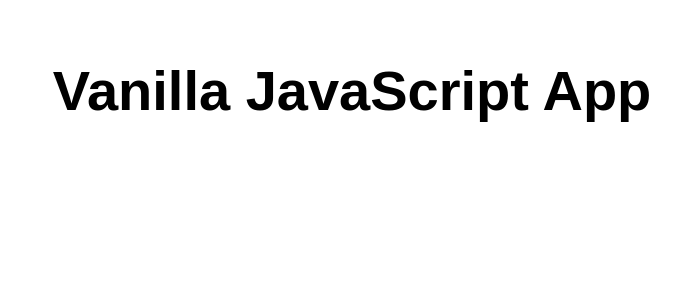
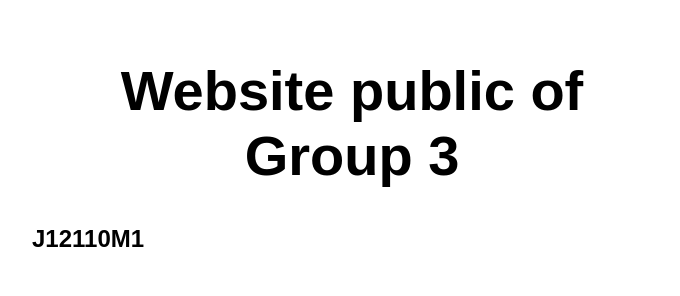
Before and after one commit to vxd2003/First-Static-webapp, a website: page src/index.html in a window 1280 px wide. Shown: the whole page, without its empty margins (288-968 px from the left). Drawn offline with Linux system fonts and the light colour scheme.

Commit message:
Update index.html

```diff
--- a/src/index.html
+++ b/src/index.html
@@ -5,12 +5,13 @@
   <meta charset="UTF-8">
   <meta name="viewport" content="width=device-width, initial-scale=1.0">
   <link rel="stylesheet" href="styles.css">
-  <title>Vanilla JavaScript App</title>
+  <title>DIGITECH </title>
 </head>
 
 <body>
   <main>
-    <h1>Vanilla JavaScript App</h1>
+    <h1>Website public of Group 3</h1>
+    <h2>J12110M1</h2>
   </main>
 </body>
 
```
